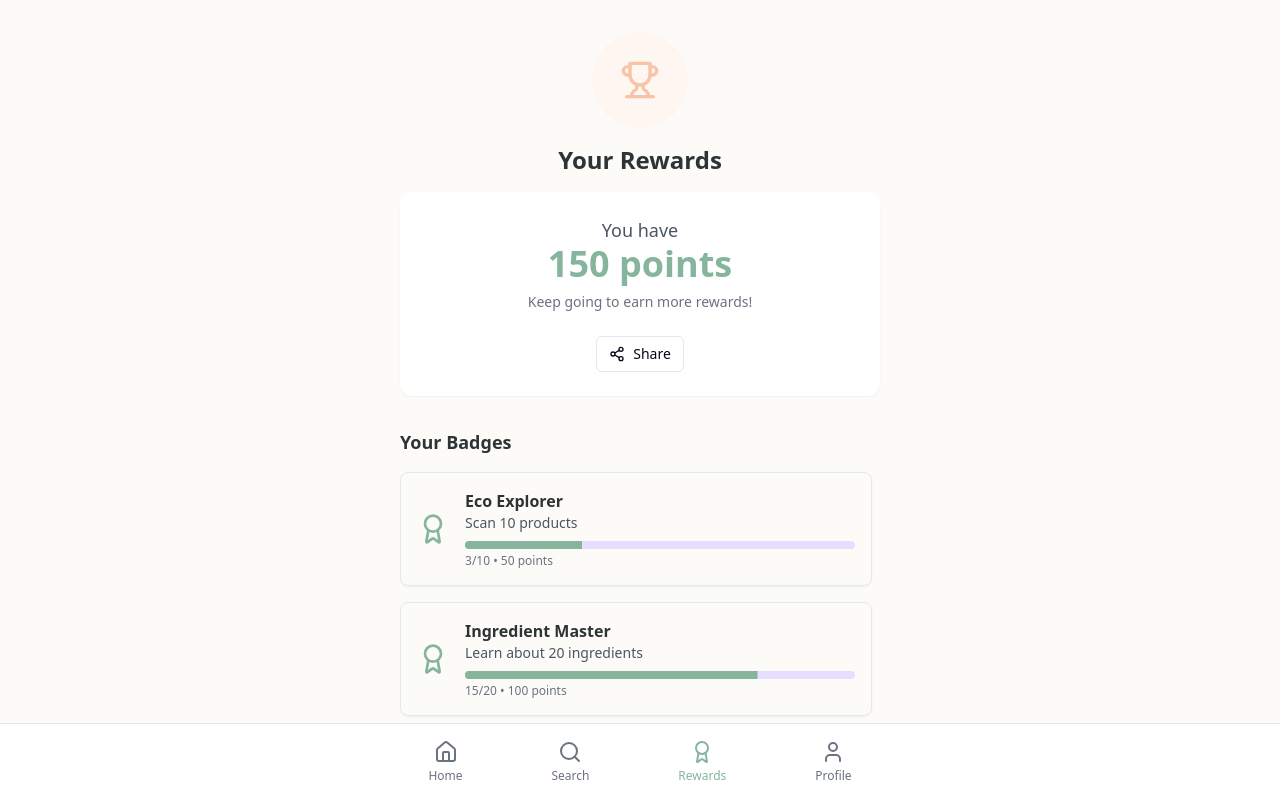
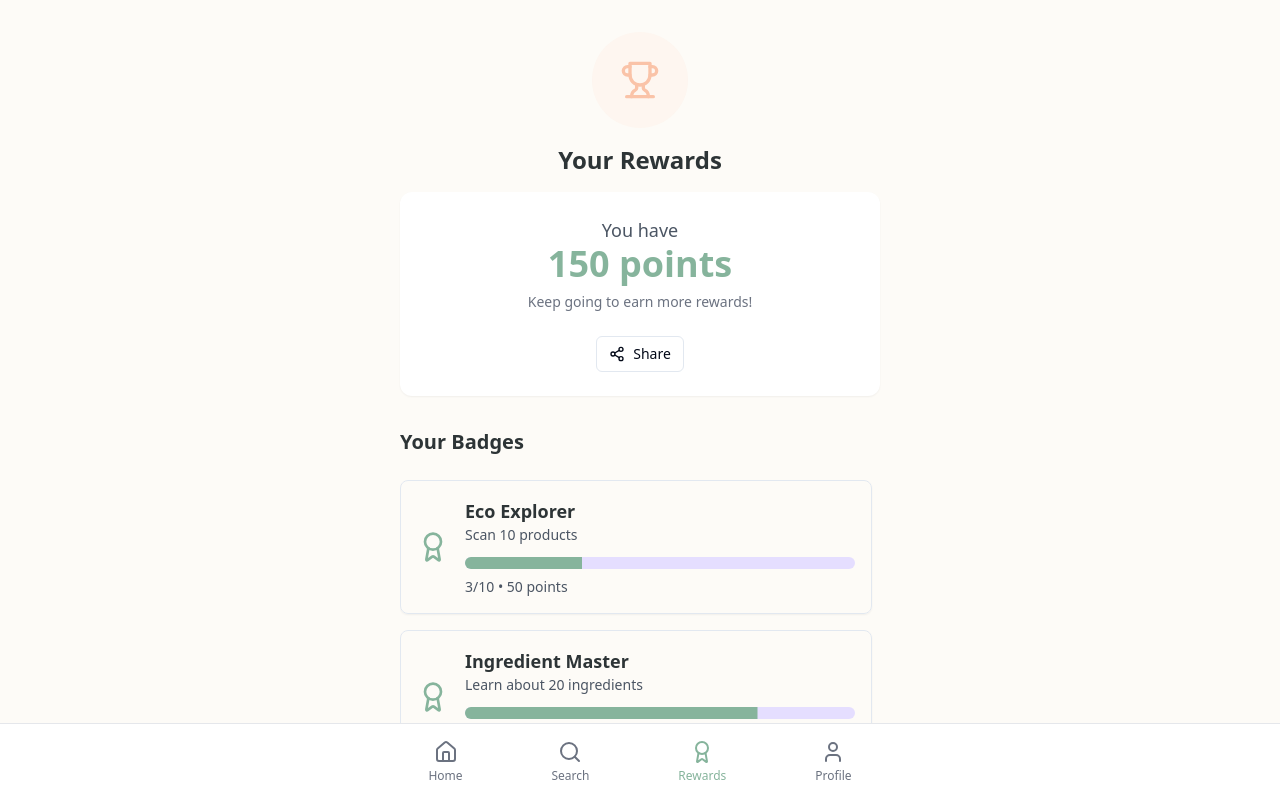
Before and after one commit to Usmanyousaf88/Beautyscanner, a React (Vite) app: page /rewards in a window 1280 px wide. Shown: the top 798 px of the page. Built offline with nearby package versions, Linux system fonts and the light colour scheme.

Commit message:
Add visibility for badge progress
Implement a feature to enhance visibility of badge progress by displaying additional information when users interact with the progress bars.
[skip gpt_engineer]

```diff
--- a/src/components/rewards/BadgesSection.tsx
+++ b/src/components/rewards/BadgesSection.tsx
@@ -52,8 +52,8 @@ const badges: Badge[] = [
 const BadgesSection = () => {
   return (
     <div className="mb-8">
-      <h2 className="font-semibold text-charcoal mb-4 text-lg">Your Badges</h2>
-      <div className="space-y-4 max-h-[400px] overflow-y-auto pr-2 scrollbar-thin scrollbar-thumb-primary/20 scrollbar-track-transparent">
+      <h2 className="font-semibold text-charcoal mb-6 text-xl">Your Badges</h2>
+      <div className="space-y-4 max-h-[400px] overflow-y-auto pr-2 scrollbar-thin hover:scrollbar-thumb-primary/40 scrollbar-thumb-primary/20 scrollbar-track-transparent">
         {badges.map((badge) => (
           <MilestoneCard key={badge.id} {...badge} />
         ))}
--- a/src/components/rewards/MilestoneCard.tsx
+++ b/src/components/rewards/MilestoneCard.tsx
@@ -2,6 +2,7 @@ import { Award } from "lucide-react";
 import { HoverCard, HoverCardContent, HoverCardTrigger } from "@/components/ui/hover-card";
 import { Card } from "@/components/ui/card";
 import { Progress } from "@/components/ui/progress";
+import { Tooltip, TooltipContent, TooltipProvider, TooltipTrigger } from "@/components/ui/tooltip";
 
 interface MilestoneProps {
   title: string;
@@ -30,11 +31,26 @@ const MilestoneCard = ({
         <div className="flex items-center gap-4">
           <Award className="h-8 w-8 text-primary" />
           <div className="flex-1">
-            <h3 className="font-semibold text-charcoal">{title}</h3>
-            <p className="text-sm text-gray-600">{description}</p>
+            <h3 className="font-semibold text-charcoal text-lg">{title}</h3>
+            <p className="text-sm text-gray-600 mb-3">{description}</p>
             <div className="mt-2">
-              <Progress value={(progress / total) * 100} className="h-2" />
-              <p className="text-xs text-gray-500 mt-1">
+              <TooltipProvider>
+                <Tooltip>
+                  <TooltipTrigger asChild>
+                    <div className="relative">
+                      <Progress
+                        value={(progress / total) * 100}
+                        className="h-3 cursor-pointer hover:opacity-80 transition-opacity"
+                      />
+                    </div>
+                  </TooltipTrigger>
+                  <TooltipContent className="bg-white p-2">
+                    <p className="font-medium">{progress} of {total} completed</p>
+                    <p className="text-xs text-gray-500">Click for more details</p>
+                  </TooltipContent>
+                </Tooltip>
+              </TooltipProvider>
+              <p className="text-sm text-gray-600 mt-2 font-medium">
                 {progress}/{total} • {points} points
               </p>
             </div>
@@ -42,13 +58,23 @@ const MilestoneCard = ({
         </div>
       </Card>
     </HoverCardTrigger>
-    <HoverCardContent className="w-80">
-      <div className="space-y-2">
-        <h4 className="font-semibold">Next Level: {nextLevel}</h4>
+    <HoverCardContent className="w-80 p-4">
+      <div className="space-y-3">
+        <h4 className="font-semibold text-lg text-primary">Next Level: {nextLevel}</h4>
         <p className="text-sm text-gray-600">{howToEarn}</p>
-        <div className="mt-2 pt-2 border-t">
-          <p className="text-xs text-gray-500">
-            Progress: {progress}/{total} completed
+        <div className="mt-3 pt-2 border-t">
+          <div className="flex justify-between items-center">
+            <p className="text-sm font-medium">Current Progress</p>
+            <p className="text-sm text-primary font-bold">
+              {Math.round((progress / total) * 100)}%
+            </p>
+          </div>
+          <Progress
+            value={(progress / total) * 100}
+            className="h-2 mt-2"
+          />
+          <p className="text-xs text-gray-500 mt-2">
+            {progress}/{total} milestones completed
           </p>
         </div>
       </div>
```
